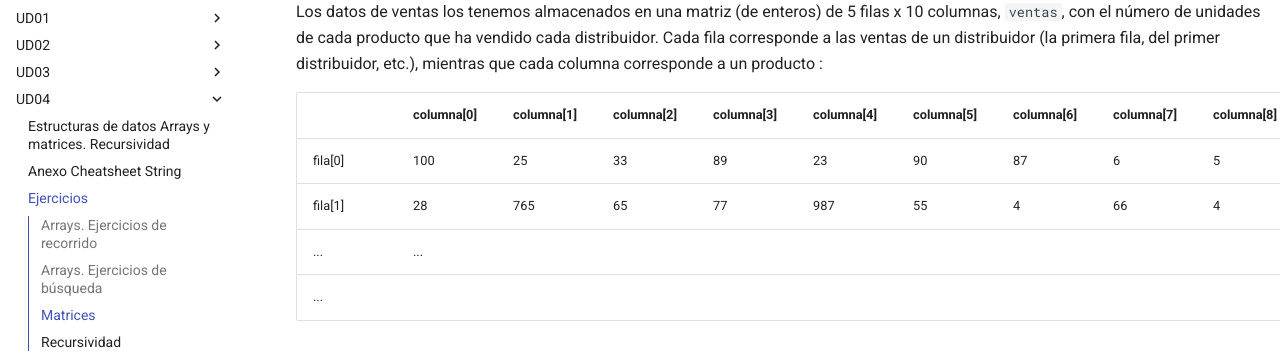
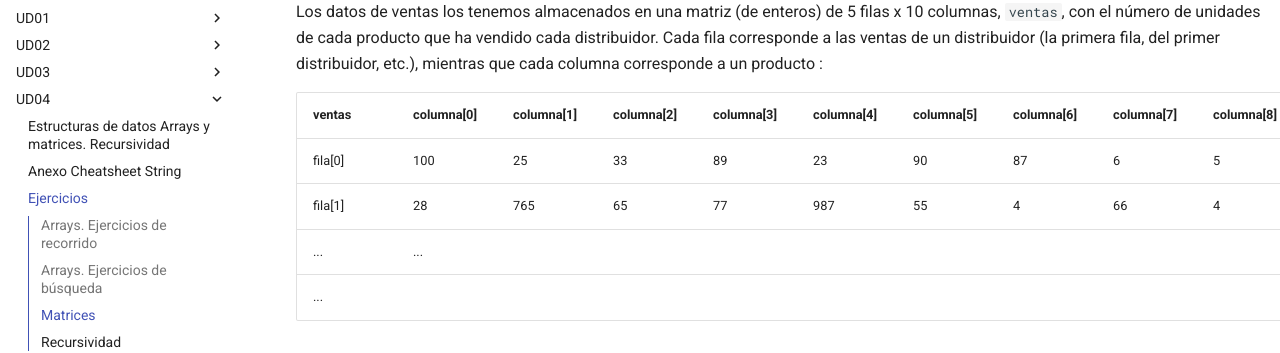
Before and after one commit to martinezpenya/1DAMProgramacion, an MkDocs documentation site: the page built from docs/UD04/UD04_ejercicios_ES.md, in a window 1280 px wide and 900 px high, scrolled down 8960 px. Shown: the part 153-506 px from the top of the window. Built offline with MkDocs 1.6.1 and Material for MkDocs 9.7.7, drawn with Linux system fonts in a browser that asks for light colours; emoji names are drawn with the system emoji font; comment, search, counter and statistics services are not loaded.

Commit message:
add: name ventas for table

```diff
--- a/docs/UD04/UD04_ejercicios_ES.md
+++ b/docs/UD04/UD04_ejercicios_ES.md
@@ -396,7 +396,7 @@
 
     Los datos de ventas los tenemos almacenados en una matriz (de enteros) de 5 filas x 10 columnas, `ventas`, con el número de unidades de cada producto que ha vendido cada distribuidor. Cada fila corresponde a las ventas de un distribuidor (la primera fila, del primer distribuidor, etc.), mientras que cada columna corresponde a un producto :
 
-    |         | columna[0] | columna[1] |  columna[2] | columna[3] | columna[4] | columna[5] | columna[6] | columna[7] | columna[8] | columna[9] |
+    | ventas  | columna[0] | columna[1] |  columna[2] | columna[3] | columna[4] | columna[5] | columna[6] | columna[7] | columna[8] | columna[9] |
     | ------  | ---- | ---- | ---- | ---- | ---- | ---- | ---- | ---- | ---- | ---- |
     | fila[0] | 100  | 25   | 33   | 89   | 23   | 90   | 87   | 6    | 5    | 233  |
     | fila[1] | 28   | 765  | 65   | 77   | 987  | 55   | 4    | 66   | 4    | 8    |
```
